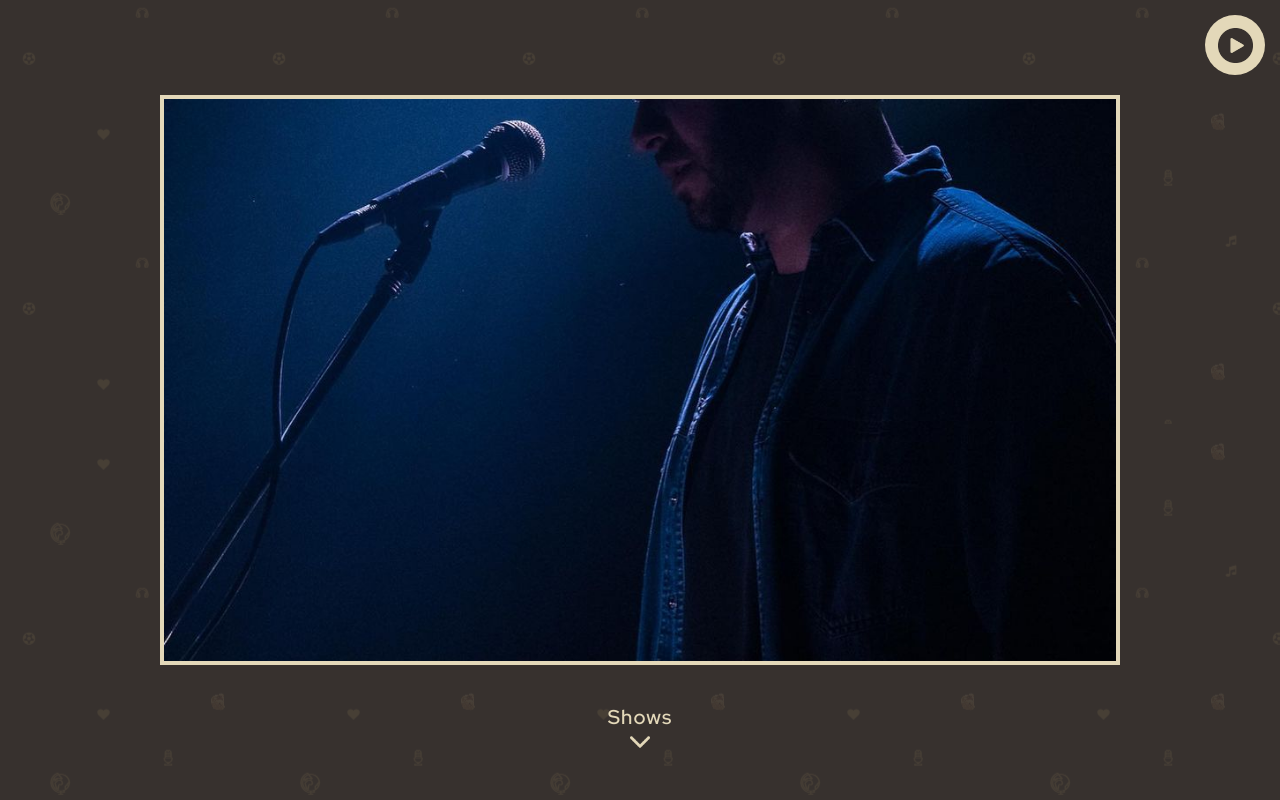
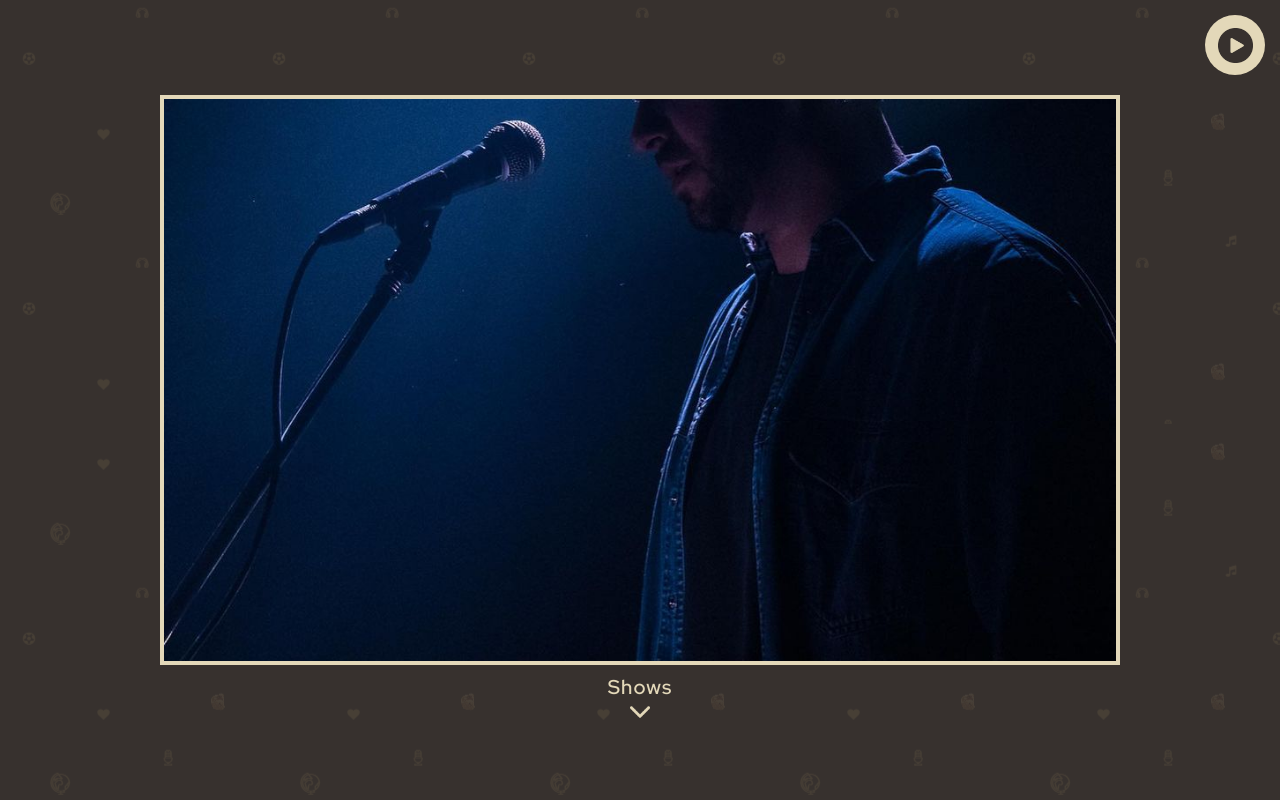
Before and after one commit to AgustinBraco/lucas_fridman, a website built with Vite: page index.html in a window 1280 px wide. Shown: the top 800 px of the page. Built offline with nearby package versions, Linux system fonts and the light colour scheme.

Commit message:
[Main] - Testing styles in Home

```diff
--- a/styles/components/_home.scss
+++ b/styles/components/_home.scss
@@ -23,7 +23,7 @@
 
   .HomeBottom {
     position: absolute;
-    bottom: 3rem;
+    bottom: 6rem;
 
     .HomeLink {
       font-size: 2rem;
```
Also changed, not shown: styles/styles.css.
